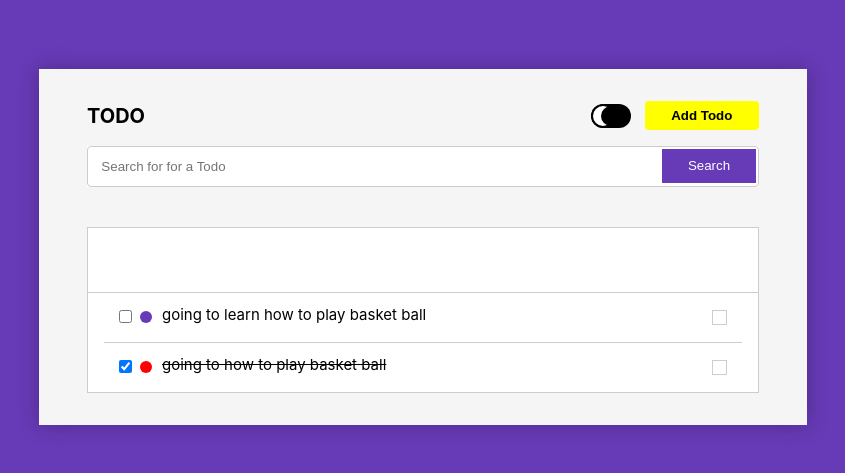
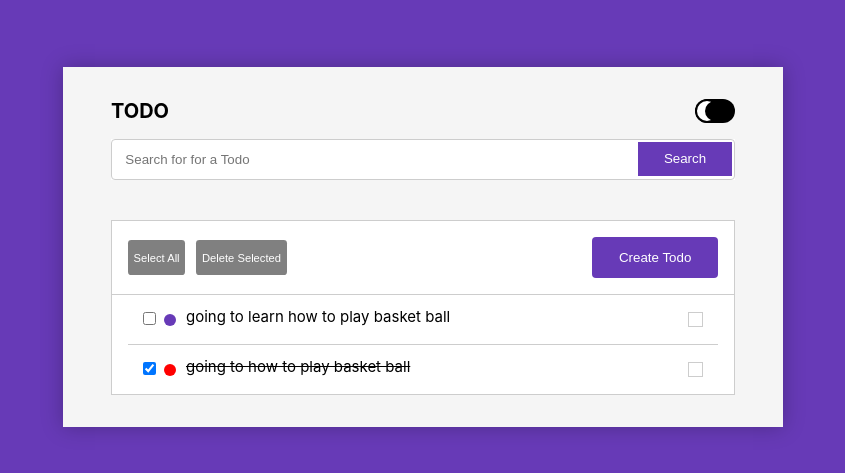
Before and after one commit to slick-codes/start-react, a React (Create React App) app: page / in a window 1280 px wide. Shown: the part 161-634 px from the top of the page, without its empty margins (217-1062 px from the left). Built offline with nearby package versions, Linux system fonts and the light colour scheme.

Commit message:
move create button to Todos.jsx and add the disable,eneble button and functionalities

```diff
--- a/src/App.jsx
+++ b/src/App.jsx
@@ -37,8 +37,23 @@ function App() {
       console.log('Adding Todo')
   }
 
+  const deactivateAllTodo = function(){
+    setTodosArray( oldTodo => oldTodo.map( todo => ({ ...todo, disabled: true}) ))
+  }
+
+  const activateAllTodo = function(){
+    setTodosArray( oldTodo => oldTodo.map( todo => ({ ...todo, disabled: false}) ))
+  }
+
+  const deleteSelected = function(){
+    setTodosArray( oldTodo => {
+      return oldTodo.filter( todo => !todo.disabled)
+    })
+  }
+
   const deleteTodo = function(key){
     setTodosArray( oldTodos => oldTodos.filter( ( todo , index) => index !== key) )
+    console.log(todosArray)
   }
 
   const toggleTodoDisableState = function(key){
@@ -66,9 +81,9 @@ function App() {
     <div className="App">
       <header>
         <AddTodo handlers={{ toggleIsShowCreateModal}} isShow={ config.isShowCreateModal } />
-        <Navigation handlers={{ toggleDarkMode, toggleIsShowCreateModal }} config={ config }  />
+        <Navigation handlers={{ toggleDarkMode }} config={ config }  />
         <SearchPanel handlers={{ updateSearchValue }} searchValue={ config.searchValue } />
-        <Todos todosArray={ todosArray } handlers={{deleteTodo, toggleTodoDisableState}} />
+        <Todos  todosArray={ todosArray } handlers={{deactivateAllTodo,deleteSelected, activateAllTodo,  deleteTodo, toggleTodoDisableState, toggleIsShowCreateModal}} />
       </header>
     </div>
   );
--- a/src/assets/style/App.css
+++ b/src/assets/style/App.css
@@ -10,6 +10,9 @@
   --light-border: solid 1px rgb(205, 205, 205);
 }
 
+button{
+  cursor:pointer;
+}
 
 #root{
   height:100vh;
@@ -22,8 +25,7 @@
 
 .App{
   width:60%;
-  max-width:40em;
-  max-width:60em;
+  max-width:45em;
 }
 
 header{
@@ -78,6 +80,7 @@ nav{
 
 .darkmode__toggler.dark > div {
   margin-left: calc(2em - 1.05em);
+  background-color:yellow;
 }
 
 .darkmode__toggler.dark > div:after{
@@ -154,15 +157,40 @@ nav button:active{
 .todos{
   background: white;
   padding:1em 0;
+  padding-top:0;
   padding-bottom:0;
   margin-top:2.5em;
   border: var(--light-border);
 }
 .todo__header{
   border-bottom:var(--light-border);
-  padding:1em 0;
-  margin-top:1em;
+  padding:1em 1em;
+  display:flex;
+  justify-content: space-between;
+  align-items:center;
 }
+.todo__header button{
+  border:none;
+  padding:1em 2em;
+  background: var(--complementary-color);
+  color:white;
+  border-radius: var(--radius);
+}
+
+.todo__header section:first-child button:last-child{
+  margin-left:1em;
+}
+.todo__header section:first-child button{
+  background:gray;
+  padding:1em .5em;
+  color:white;
+  /* font-weight:bolder; */
+  font-size:.7rem;
+}
+.todo__header section:first-child button:hover{
+  text-decoration:underline;
+}
+
 .todo__data{
   padding:0px 1em;
 }
@@ -234,7 +262,8 @@ nav button:active{
   z-index:5;
   width:100%;
   background:rgba(10, 10, 10, 0.456);
-  backdrop-filter: blur(2px);
+  transition:var(--global-transition);
+  /* backdrop-filter: blur(2px); */
 }
 
 .create_todo .create__form{
@@ -246,14 +275,19 @@ nav button:active{
   top:0;
   border-radius: .3em;
   transform:translateY(0em);
-  transition: var( --global-transition);
+  transition: .5s;
   transition-delay:0;
+  opacity: 1;
 }
 
 .create_todo.hide .create__form{
-  transform: translateY(-10em);
+  transform: translateY(-16em);
 }
 
+.create_todo.hide{
+  opacity: 0;
+  pointer-events:none;
+}
 
 .create__form > div{
   /* display:flex; */
@@ -279,13 +313,10 @@ div > p{
   background:var(--complementary-color);
   border:none;
   color:white;
+  cursor:pointer;
   /* font-family: poppins; */
 }
 
-.create_todo.hide{
-  opacity: 0;
-  pointer-events:none;
-}
 
 .txt{
   display:flex;
--- a/src/components/AddTodo.jsx
+++ b/src/components/AddTodo.jsx
@@ -2,7 +2,6 @@ function AddTodo( props ) {
 
     const { isShow } = props
     const { toggleIsShowCreateModal } = props.handlers
-    console.log(isShow)
 
   return (
     <div className={`create_todo ${ !isShow? 'hide': ''}`} >
--- a/src/components/Navigation.jsx
+++ b/src/components/Navigation.jsx
@@ -1,7 +1,7 @@
 
 
 function Navigation( props ){
-    const { toggleDarkMode, toggleIsShowCreateModal } = props.handlers
+    const { toggleDarkMode } = props.handlers
     const { darkMode } = props.config
 
 
@@ -12,7 +12,6 @@ function Navigation( props ){
             </section>
             <section>
                 <div className={`darkmode__toggler ${ darkMode? 'dark' : '' }` }  onClick={ toggleDarkMode } > <div></div></div>
-                <button className="create__button" onClick={ toggleIsShowCreateModal } >Add Todo</button>
             </section>
         </nav>
     )
--- a/src/components/Todos.jsx
+++ b/src/components/Todos.jsx
@@ -2,16 +2,32 @@ import Todo from "./Todo";
 
 function Todos(props) {
   const { todosArray } = props;
-  const { toggleTodoDisableState, deleteTodo } = props.handlers
+  const { toggleTodoDisableState, deleteTodo,toggleIsShowCreateModal,activateAllTodo,deactivateAllTodo,deleteSelected } = props.handlers
 
   const todos = todosArray.map((todo, index) => (
     <Todo key={index} todo={todo} id={ index } handlers={ { toggleTodoDisableState, deleteTodo } }  disabled={ todo.disabled } />
   ));
 
+  const isDisableExsit = todosArray.some( todo => todo.disabled)
+  const isAllDisabled = todosArray.every( todo => todo.disabled)
+
   return (
     <div className="todos">
       <div className="todos__container">
-        <div className="todo__header"></div>
+        <div className="todo__header">
+          {
+            todosArray.length !== 0?
+            <section>
+              { isAllDisabled? <button onClick={ activateAllTodo } >Deselete All</button> : <button onClick={ deactivateAllTodo }>Select All</button>}
+            { isDisableExsit&& <button onClick={ deleteSelected }>Delete Selected</button>   }
+            </section>
+            :
+            <section></section>
+          }
+          <section>
+            <button onClick={toggleIsShowCreateModal}> Create Todo </button>
+          </section>
+        </div>
         <div className="todo__data">{todos}</div>
       </div>
     </div>
```
